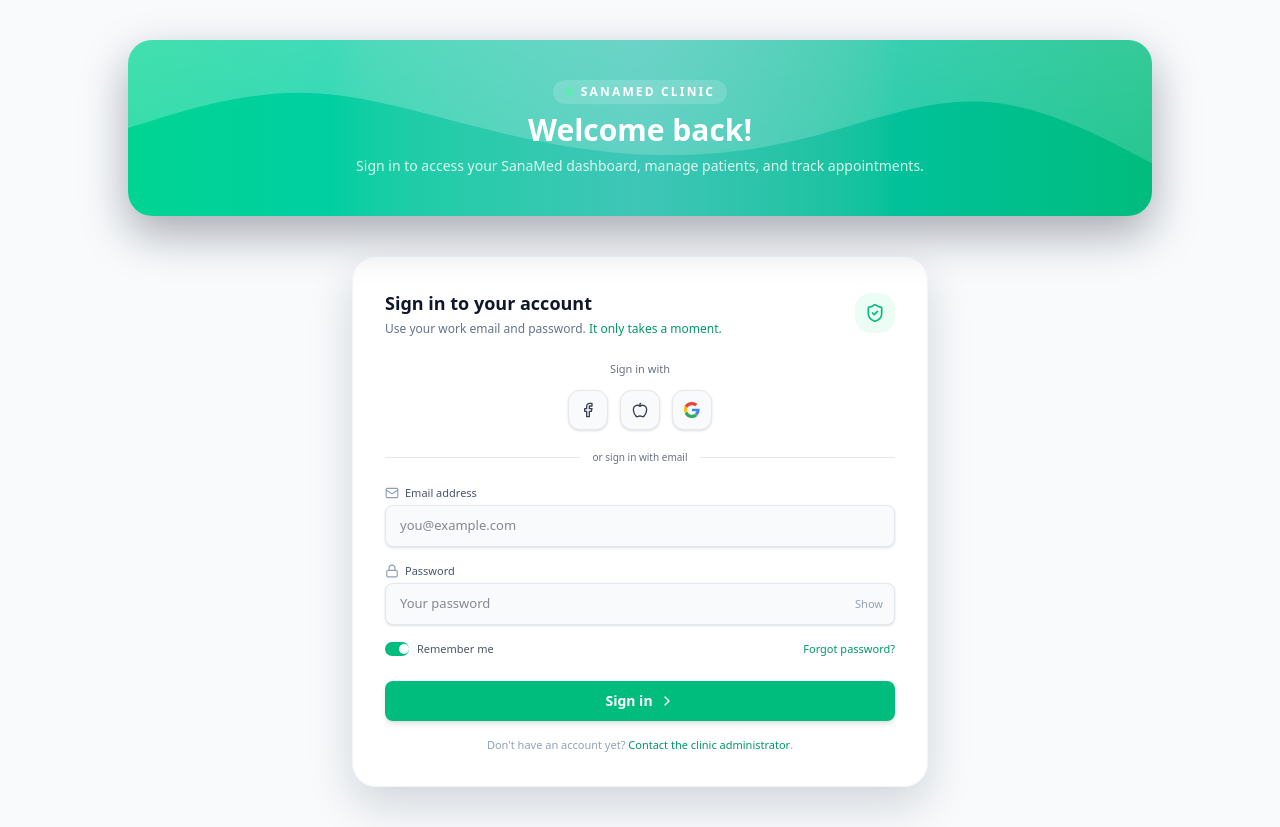
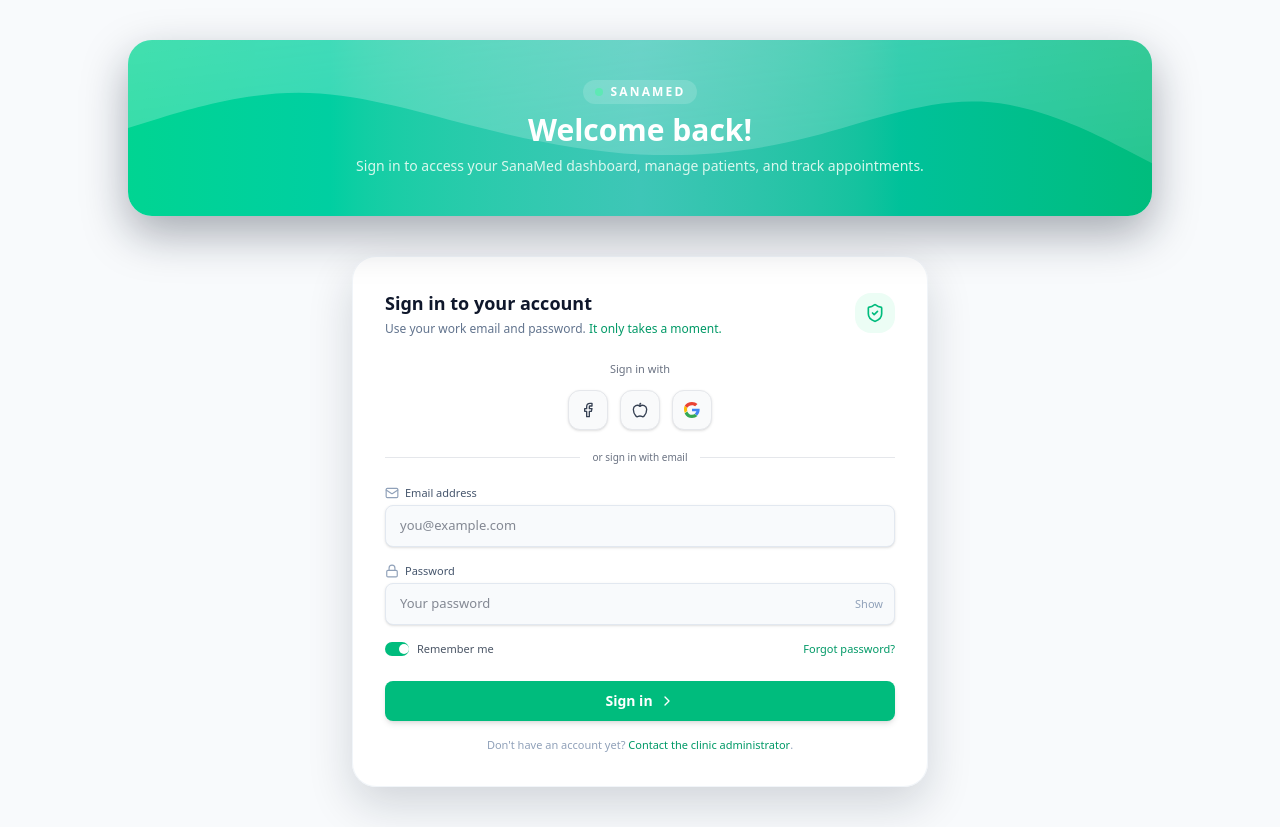
Before and after one commit to sidi-cnm/front_app, a Next.js app: page /signin in a window 1280 px wide. Built offline with nearby package versions, Linux system fonts and the light colour scheme.

Commit message:
ui new version

```diff
--- a/src/app/signin/sign-in-client.tsx
+++ b/src/app/signin/sign-in-client.tsx
@@ -166,7 +166,7 @@
           <div className="relative flex flex-col items-center text-center gap-2 text-white">
             <span className="inline-flex items-center rounded-full bg-white/15 px-3 py-1 text-xs font-semibold uppercase tracking-[0.18em]">
               <span className="mr-2 h-2 w-2 rounded-full bg-emerald-300" />
-              SANAMED CLINIC
+              SANAMED
             </span>
             <h1 className="text-2xl sm:text-3xl font-semibold">
               Welcome back!
```
